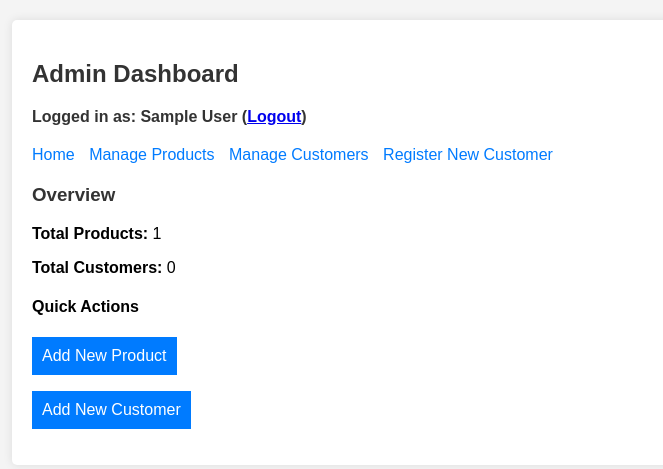
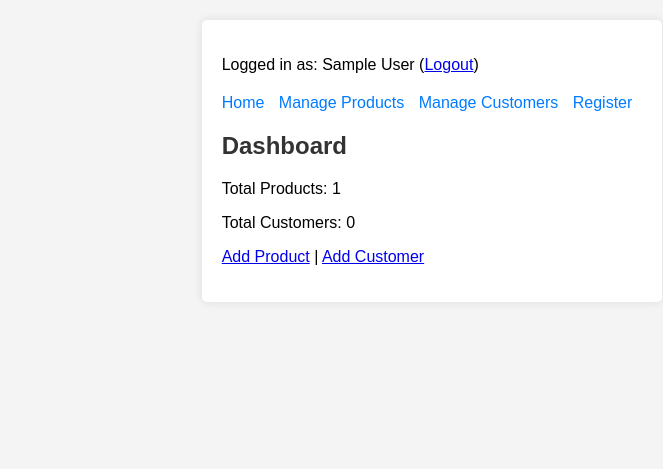
Before and after one commit to CharintornNillapat/simple-e-commerce-php, a PHP site: page /shop_system/dashboard.php in a window 1280 px wide. Shown: the top 469 px of the page, without its empty margins (208-871 px from the left). Run offline with PHP 8.4, Linux system fonts and the light colour scheme; the visitor is signed in with stand-in values (Sample User, id 1); tables that the repository leaves empty or names only in its code hold one stand-in row (values such as "Sample post").

Commit message:
fix dashboard

```diff
--- a/dashboard.php
+++ b/dashboard.php
@@ -7,12 +7,9 @@ if (!isset($_SESSION['user_id']) || $_SESSION['role'] != 'admin') {
     exit;
 }
 
-// Fetch counts for dashboard stats
-$sql = "SELECT COUNT(*) as product_count FROM products";
-$product_count = $conn->query($sql)->fetch_assoc()['product_count'];
-
-$sql = "SELECT COUNT(*) as customer_count FROM users WHERE role = 'customer'";
-$customer_count = $conn->query($sql)->fetch_assoc()['customer_count'];
+// Fetch counts with minimal queries
+$product_count = $conn->query("SELECT COUNT(*) as count FROM products")->fetch_assoc()['count'];
+$customer_count = $conn->query("SELECT COUNT(*) as count FROM users WHERE role = 'customer'")->fetch_assoc()['count'];
 ?>
 <!DOCTYPE html>
 <html lang="en">
@@ -23,24 +20,19 @@ $customer_count = $conn->query($sql)->fetch_assoc()['customer_count'];
 </head>
 <body>
     <div class="container">
-        <h2>Admin Dashboard</h2>
         <?php if (isset($_SESSION['name'])): ?>
-            <p class="session-info">Logged in as: <?php echo htmlspecialchars($_SESSION['name']); ?> (<a href="logout.php">Logout</a>)</p>
+            <p>Logged in as: <?php echo htmlspecialchars($_SESSION['name']); ?> (<a href="logout.php">Logout</a>)</p>
         <?php endif; ?>
         <nav>
             <a href="index.php">Home</a>
             <a href="products.php">Manage Products</a>
             <a href="customers.php">Manage Customers</a>
-            <a href="register.php">Register New Customer</a>
+            <a href="register.php">Register</a>
         </nav>
-        <h3>Overview</h3>
-        <p><strong>Total Products:</strong> <?php echo $product_count; ?></p>
-        <p><strong>Total Customers:</strong> <?php echo $customer_count; ?></p>
-        <div class="dashboard-actions">
-            <h4>Quick Actions</h4>
-            <p><a href="products.php" class="button">Add New Product</a></p>
-            <p><a href="customers.php" class="button">Add New Customer</a></p>
-        </div>
+        <h2>Dashboard</h2>
+        <p>Total Products: <?php echo $product_count; ?></p>
+        <p>Total Customers: <?php echo $customer_count; ?></p>
+        <p><a href="products.php">Add Product</a> | <a href="customers.php">Add Customer</a></p>
     </div>
 </body>
 </html>
--- a/styles.css
+++ b/styles.css
@@ -3,6 +3,105 @@ body {
     margin: 0;
     padding: 0;
     background-color: #f4f4f4;
+    display: flex;
+}
+
+.dashboard-container {
+    display: flex;
+    width: 100%;
+    min-height: 100vh;
+}
+
+.sidebar {
+    width: 250px;
+    background-color: #2c3e50;
+    color: white;
+    padding: 20px;
+    position: fixed;
+    height: 100%;
+}
+
+.sidebar h2 {
+    text-align: center;
+    margin-bottom: 20px;
+    color: #ecf0f1;
+}
+
+.sidebar nav a {
+    display: block;
+    color: #ecf0f1;
+    text-decoration: none;
+    padding: 10px;
+    margin-bottom: 10px;
+    background-color: #34495e;
+    border-radius: 5px;
+}
+
+.sidebar nav a:hover {
+    background-color: #465c71;
+}
+
+.session-info {
+    color: #ecf0f1;
+    font-weight: bold;
+    margin-top: 20px;
+    text-align: center;
+}
+
+.main-content {
+    margin-left: 270px;
+    padding: 20px;
+    width: calc(100% - 270px);
+}
+
+h1 {
+    color: #2c3e50;
+    margin-bottom: 20px;
+}
+
+.stats-cards {
+    display: flex;
+    gap: 20px;
+    margin-bottom: 20px;
+}
+
+.stat-card {
+    background-color: white;
+    padding: 20px;
+    border-radius: 10px;
+    box-shadow: 0 2px 5px rgba(0,0,0,0.1);
+    text-align: center;
+    width: 200px;
+}
+
+.stat-card h3 {
+    color: #7f8c8d;
+    margin: 0 0 10px;
+}
+
+.stat-number {
+    color: #2c3e50;
+    font-size: 24px;
+    font-weight: bold;
+    margin: 0;
+}
+
+.quick-actions {
+    background-color: white;
+    padding: 20px;
+    border-radius: 10px;
+    box-shadow: 0 2px 5px rgba(0,0,0,0.1);
+}
+
+.quick-actions h3 {
+    color: #2c3e50;
+    margin-top: 0;
+}
+
+.quick-actions .button {
+    display: inline-block;
+    margin-right: 10px;
+    margin-bottom: 10px;
 }
 
 .container {
```
